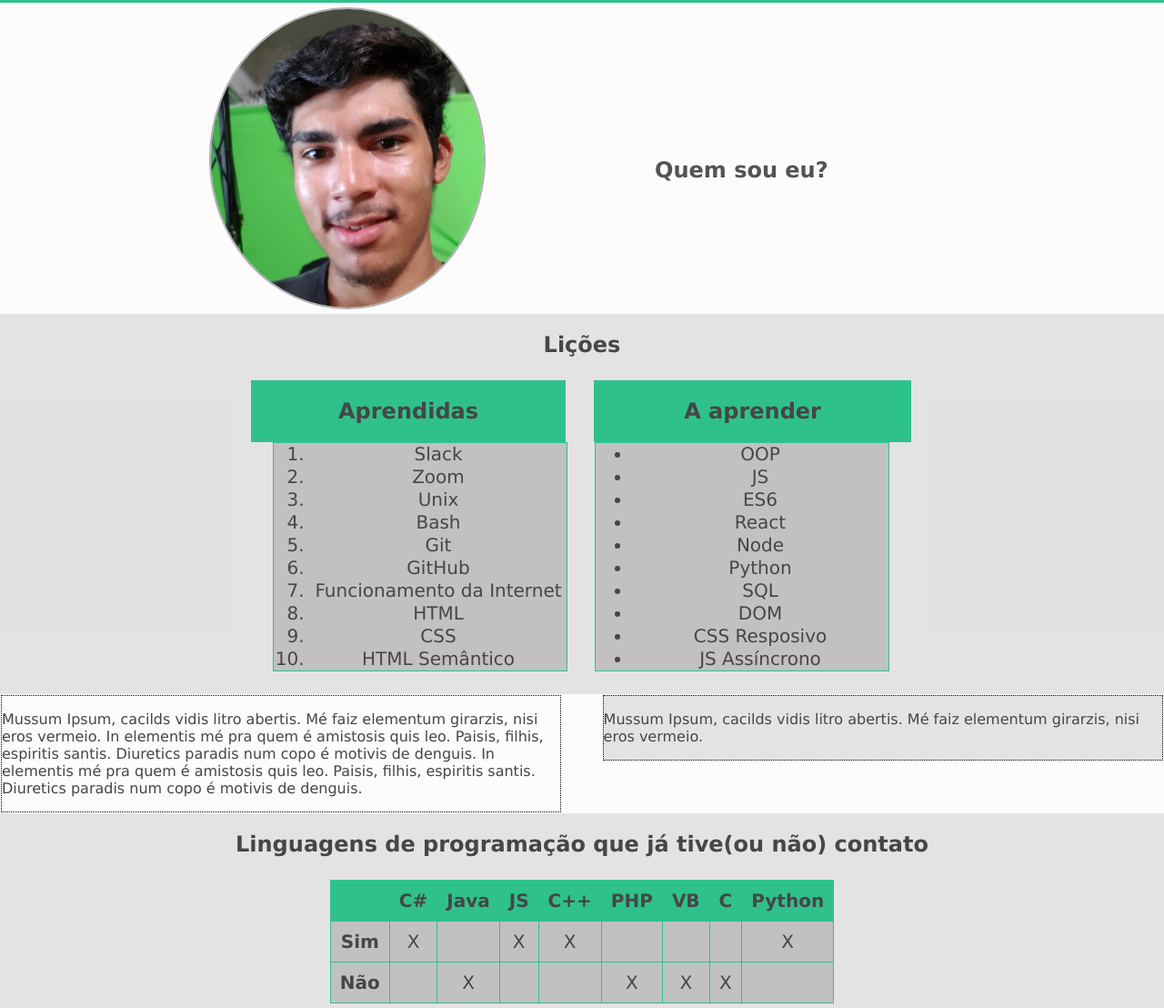
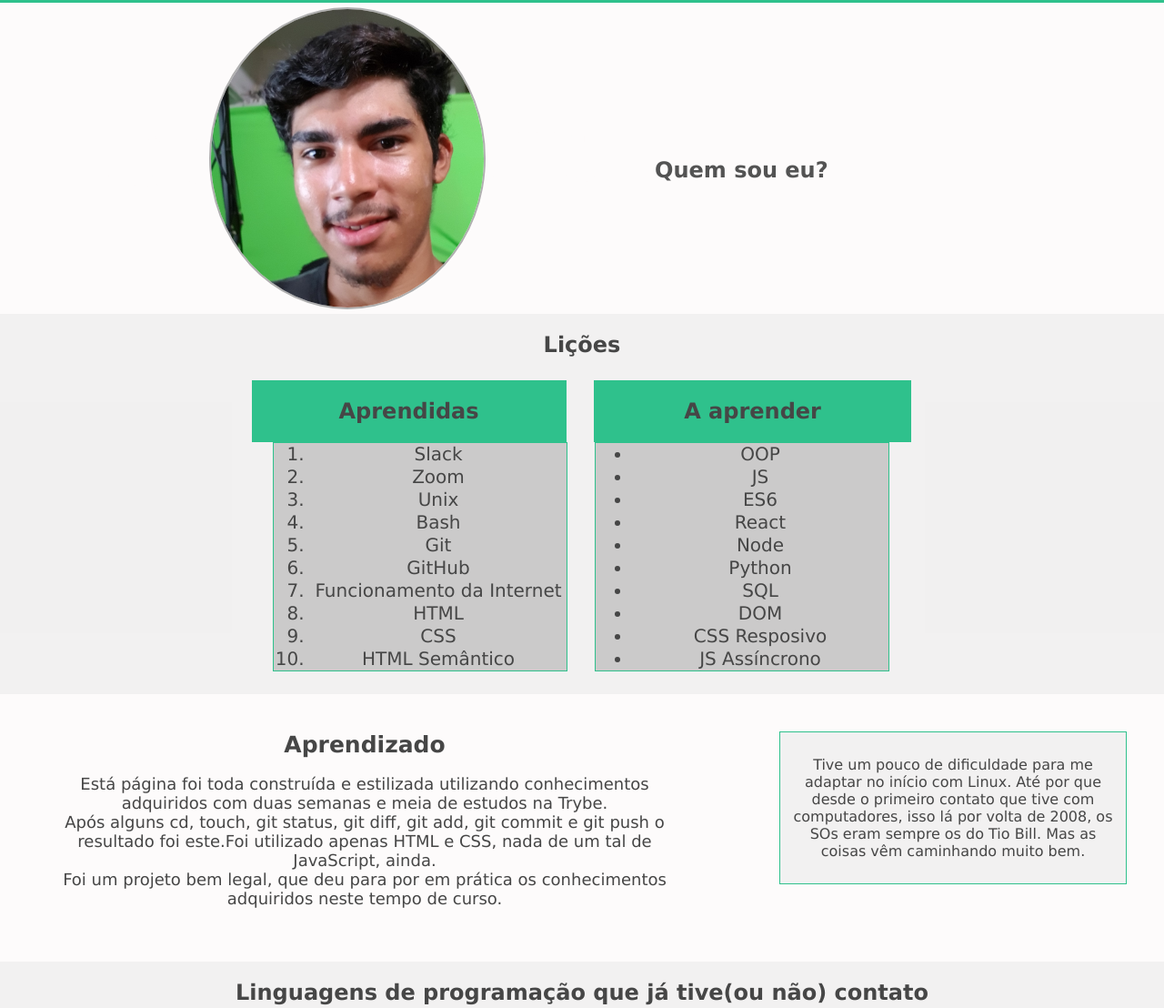
Before and after one commit to miguelretroz/lessons-learned, a website: page index.html in a window 1280 px wide. Shown: the part 67-1175 px from the top of the page at 91% size. Drawn offline with Linux system fonts and the light colour scheme.

Commit message:
Add text in article and aside

```diff
--- a/index.html
+++ b/index.html
@@ -74,11 +74,12 @@
 
             <section id="aprendizado">
                 <article class="lado-esquerdo">
-                    <p>Mussum Ipsum, cacilds vidis litro abertis. Mé faiz elementum girarzis, nisi eros vermeio. In elementis mé pra quem é amistosis quis leo. Paisis, filhis, espiritis santis. Diuretics paradis num copo é motivis de denguis. In elementis mé pra quem é amistosis quis leo. Paisis, filhis, espiritis santis. Diuretics paradis num copo é motivis de denguis.</p>
+                    <h1>Aprendizado</h1>
+                    <p>Está página foi toda construída e estilizada utilizando conhecimentos adquiridos com duas semanas e meia de estudos na Trybe.<br> Após alguns cd, touch, git status, git diff, git add, git commit e git push o resultado foi este.Foi utilizado apenas HTML e CSS, nada de um tal de JavaScript, ainda.<br> Foi um projeto bem legal, que deu para por em prática os conhecimentos adquiridos neste tempo de curso.</p>
                 </article>
                 <section class="lado-direito">
                     <aside>
-                        <p>Mussum Ipsum, cacilds vidis litro abertis. Mé faiz elementum girarzis, nisi eros vermeio.</p>
+                        <p>Tive um pouco de dificuldade para me adaptar no início com Linux. Até por que desde o primeiro contato que tive com computadores, isso lá por volta de 2008, os SOs eram sempre os do Tio Bill. Mas as coisas vêm caminhando muito bem.</p>
                     </aside>
                 </section>
 
--- a/style.css
+++ b/style.css
@@ -155,7 +155,7 @@ nav li:hover a {
 
 .quem_sou_eu:hover {
     transition: 3000ms;
-    background-color: rgba(175, 175, 175, 0.329);
+    background-color: rgba(218, 218, 218, 0.329);
 }
 
 #listas_licoes {
@@ -181,7 +181,7 @@ nav li:hover a {
 #listas_licoes h2:nth-of-type(1) {
     display: inline-block;
     position: relative;
-    left: -14px;
+    left: -13.5px;
     top: 25px;
     z-index: -0;
     padding: 20px 96px;
@@ -197,6 +197,19 @@ nav li:hover a {
     padding: 20px 99px;
     margin: 0;
     background-color: #2fc18c;
+}
+
+#licoes_aprendidas:hover, #licoes_a_aprender:hover {
+    background-color:rgb(165, 165, 165);
+}
+
+#aprendizado {
+    padding: 40px;
+    text-align: center;
+}
+
+#aprendizado h1 {
+    font-size: 25px;
 }
 
 #rodape {
@@ -216,17 +229,20 @@ nav li:hover a {
 }
 
 .lado-esquerdo {
-    border: black dotted 1px;
-    width: 48%;
+    width: 60%;
     float:left;
     margin: 1px;
+    font-size: 18px;
 }
 
 .lado-direito {
-    border: black dotted 1px;
+    background-color: #2fc18c;
     float: right;
-    width: 48%;
+    width: 30%;
     margin: 1px;
+    font-size: 16px;
+    padding: 10px;
+    border: #2fc18c solid 1px;
 }
 
 .container_tabela {
@@ -235,5 +251,5 @@ nav li:hover a {
     padding-top: 20px;
 }
 section:nth-child(2n) {
-    background-color: rgba(175, 175, 175, 0.329);
+    background-color: rgba(218, 218, 218, 0.329);
 }
```
